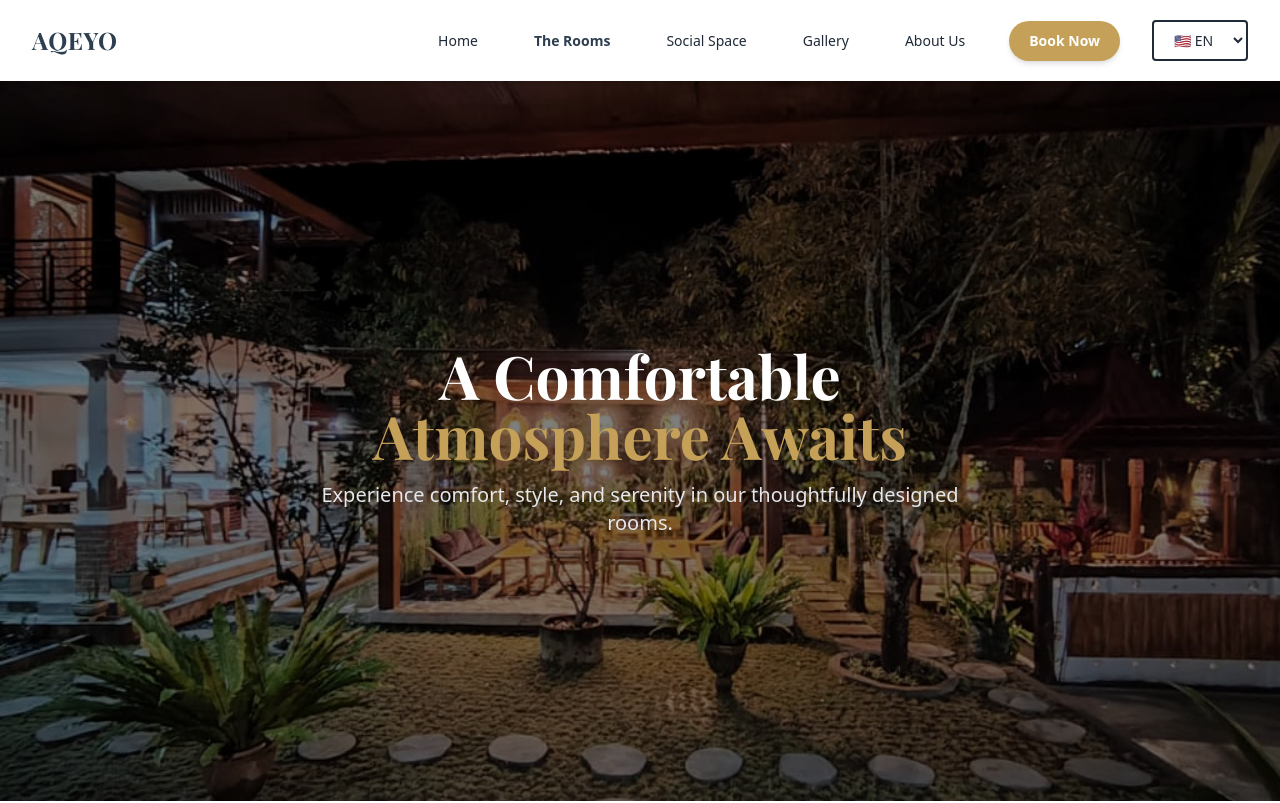
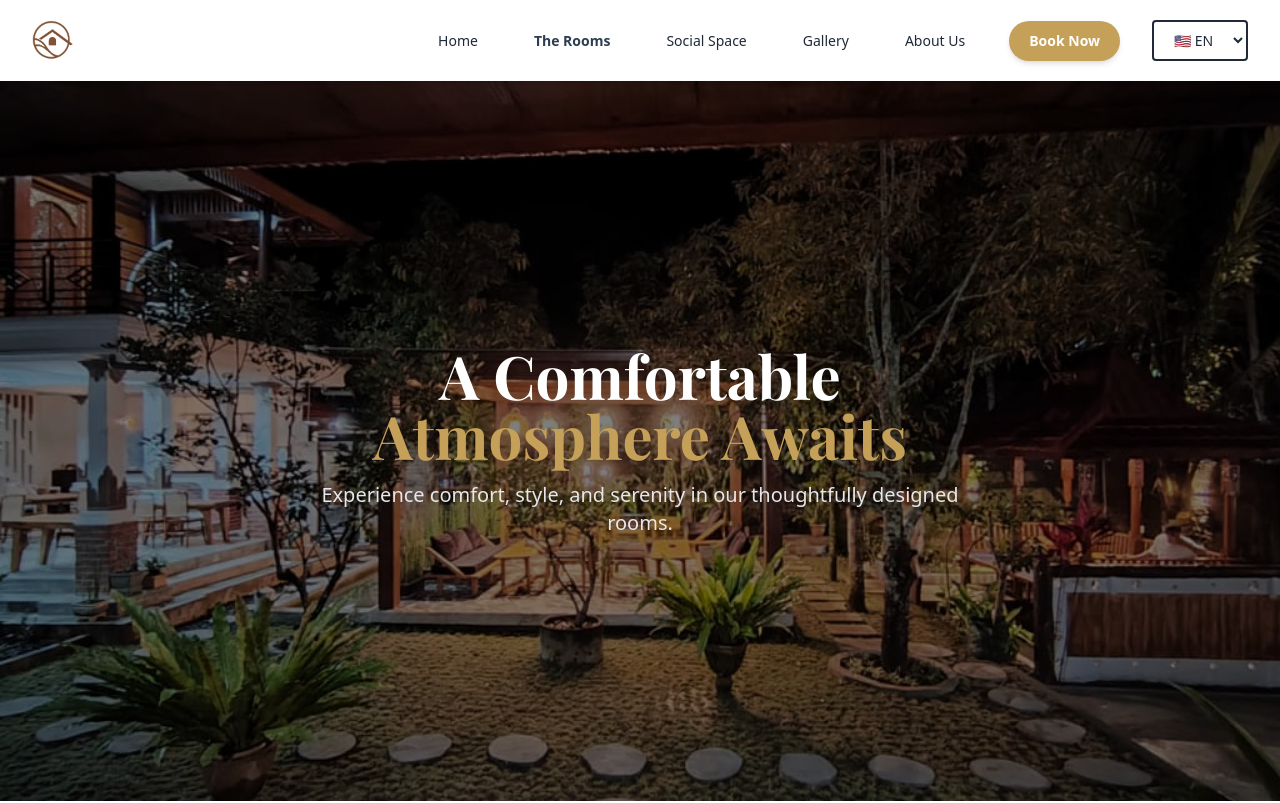
Before and after one commit to lalurestu/aqeyo-guest-house, a Next.js app: page /en/rooms in a window 1280 px wide. Shown: the top 803 px of the page. Built offline with nearby package versions, Linux system fonts and the light colour scheme; a web font is replaced by a local one.

Commit message:
add logo

```diff
--- a/components/Navbar.tsx
+++ b/components/Navbar.tsx
@@ -8,6 +8,7 @@ import { twMerge } from "tailwind-merge";
 import { FaBars, FaTimes } from "react-icons/fa";
 import { motion, AnimatePresence } from "framer-motion";
 import { useTranslations } from "next-intl";
+import Image from "next/image";
 import LanguageSwitcher from "./LanguageSwitcher";
 
 export default function Navbar() {
@@ -32,9 +33,14 @@ export default function Navbar() {
                 <div className="flex items-center justify-between h-20">
                     {/* Logo */}
                     <Link href="/" className="flex-shrink-0">
-                        <span className="text-2xl font-bold text-primary font-serif tracking-wide">
-                            AQEYO
-                        </span>
+                        <Image
+                            src="/assets/img/logo.png"
+                            alt="AQEYO Logo"
+                            width={120}
+                            height={40}
+                            className="h-10 w-auto object-contain"
+                            priority
+                        />
                     </Link>
 
                     {/* Desktop Navigation */}
```
Also changed, not shown: public/assets/img/logo.png (added).
